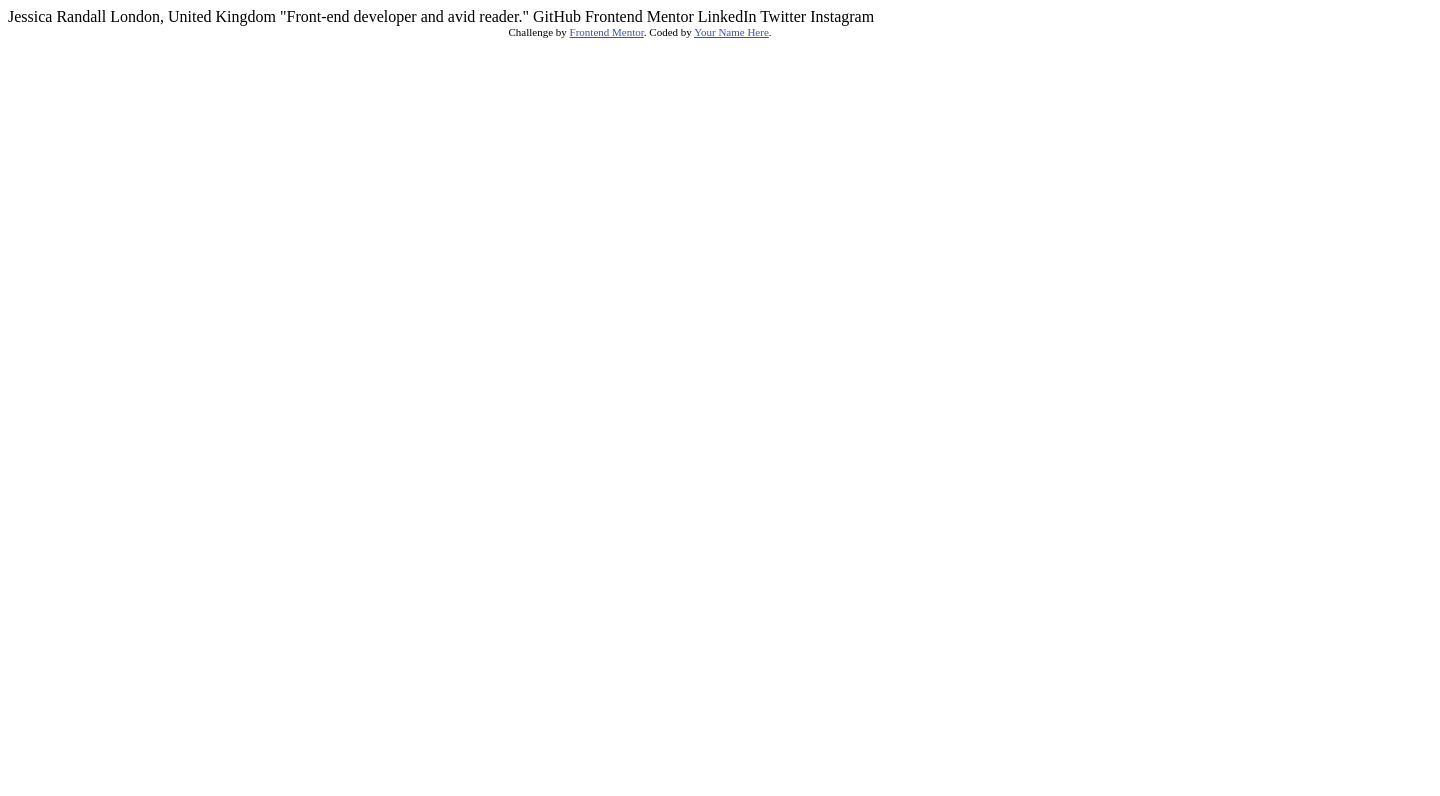
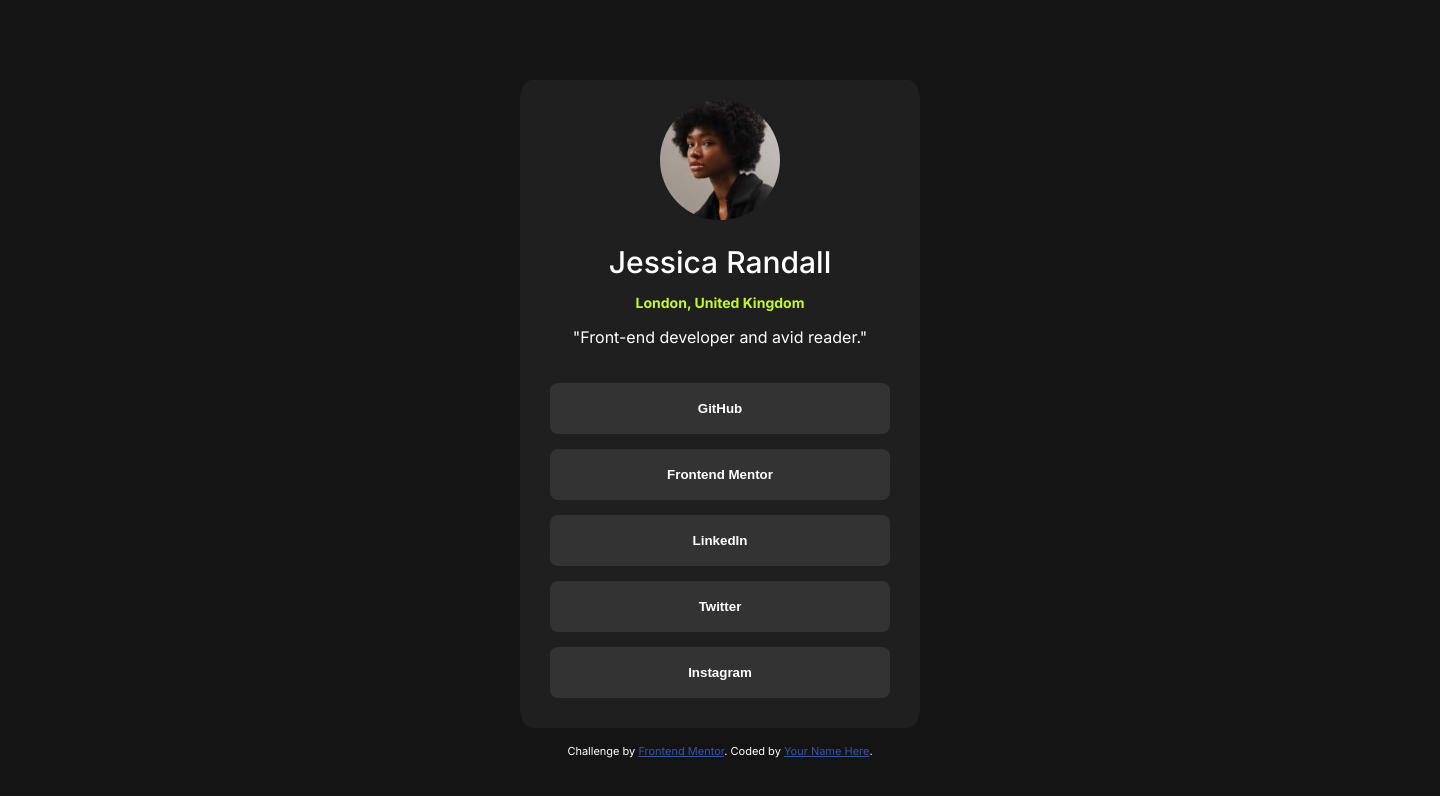
Before and after one commit to Mado445/FrontEndMentorSocial, a plain HTML site: page social-links-profile-main/index.html in a window 1280 px wide. Shown: the whole page, 1440 px wide, since content can reach past the window. Drawn offline with Linux system fonts and the light colour scheme.

Commit message:
there was no style file and no image or any div or even p tags

```diff
--- a/social-links-profile-main/assets/style.css
+++ b/social-links-profile-main/assets/style.css
@@ -0,0 +1,78 @@
+body{
+    width: 1440px;
+    /*outline: 1px solid red; */
+
+    background-color: hsl(0, 0%, 8%);
+    text-align: center;
+    margin: 80px auto 0px auto;
+    color: hsl(0, 0%, 100%);
+    font-family: inter;
+}
+
+.container{
+
+    width: 400px;
+    height: auto;
+    /* outline: 1px solid purple; */
+    border-radius: 3%;
+    text-align: center;
+    margin: 0px auto;
+    padding: 0px;
+    background-color: hsl(0, 0%, 12%);
+}
+
+#pfp{
+    border-radius: 50%   ;
+    width: 120px;
+    height: 120px;
+    margin: 20px;
+ }
+
+.first-name p{
+    font-size: 30px;
+    font-weight: 500;
+    margin: 0px;
+
+}
+
+
+.location p{
+    font-size: 14px;
+    font-weight: 700;
+    margin-top: 8   px;
+    color:hsl(75, 94%, 57%);
+}
+
+.objective{
+
+}
+
+ul {
+    list-style-type: none;
+    /* outline: 1px solid yellow;  */
+    padding: 5px 0px 15px 0px;
+}
+
+li{
+    /*  outline: 1px solid blue;  */
+    margin: 15px 30px;
+
+}
+
+button{
+    background-color: hsl(0, 0%, 20%);
+    color       : hsl(0, 0%, 100%);
+    margin: 0px auto;
+    padding: 18px;
+    border-radius: 8px;
+    font-weight: 600;
+
+    width: 100% ;
+    border: none   ;
+
+}
+
+button:hover{
+    background-color: hsl(75, 94%, 57%);
+    color: hsl(0, 0%, 8%);
+}
--- a/social-links-profile-main/index.html
+++ b/social-links-profile-main/index.html
@@ -9,22 +9,44 @@
   <title>Frontend Mentor | Social links profile</title>
 
   <!-- Feel free to remove these styles or customise in your own stylesheet 👍 -->
+   <!-- fonts are here -->
+   <link rel="preconnect" href="https://fonts.googleapis.com">
+   <link rel="preconnect" href="https://fonts.gstatic.com" crossorigin>
+   <link href="https://fonts.googleapis.com/css2?family=Inter:ital,opsz,wght@0,14..32,100..900;1,14..32,100..900&display=swap" rel="stylesheet">
+
+
+   <!--font ends here -->
   <style>
     .attribution { font-size: 11px; text-align: center; }
     .attribution a { color: hsl(228, 45%, 44%); }
   </style>
+  <link rel="stylesheet" href="./assets/style.css">
 </head>
 <body>
 
-  Jessica Randall
-  London, United Kingdom
-  "Front-end developer and avid reader."
+  <div class="container">
+    <img id="pfp" src="./assets/images/avatar-jessica.jpeg">
+    <div class="first-name">
+      <p >Jessica Randall</p>
+    </div>
+    <div class="location">
+      <p>London, United Kingdom</p>
+    </div>
+    <div class="objecive">
+      <p>"Front-end developer and avid reader."</p>
+    </div>
 
-  GitHub
-  Frontend Mentor
-  LinkedIn
-  Twitter
-  Instagram
+    <ul>
+      <li><button>GitHub</button></li>
+      <li><button>Frontend Mentor</button></li>
+      <li><button>LinkedIn</button></li>
+      <li><button>Twitter</button></li>
+      <li><button>Instagram</button></li>
+    </ul>
+
+  </div>
+
+
 
   <div class="attribution">
     Challenge by <a href="https://www.frontendmentor.io?ref=challenge" target="_blank">Frontend Mentor</a>.
```
